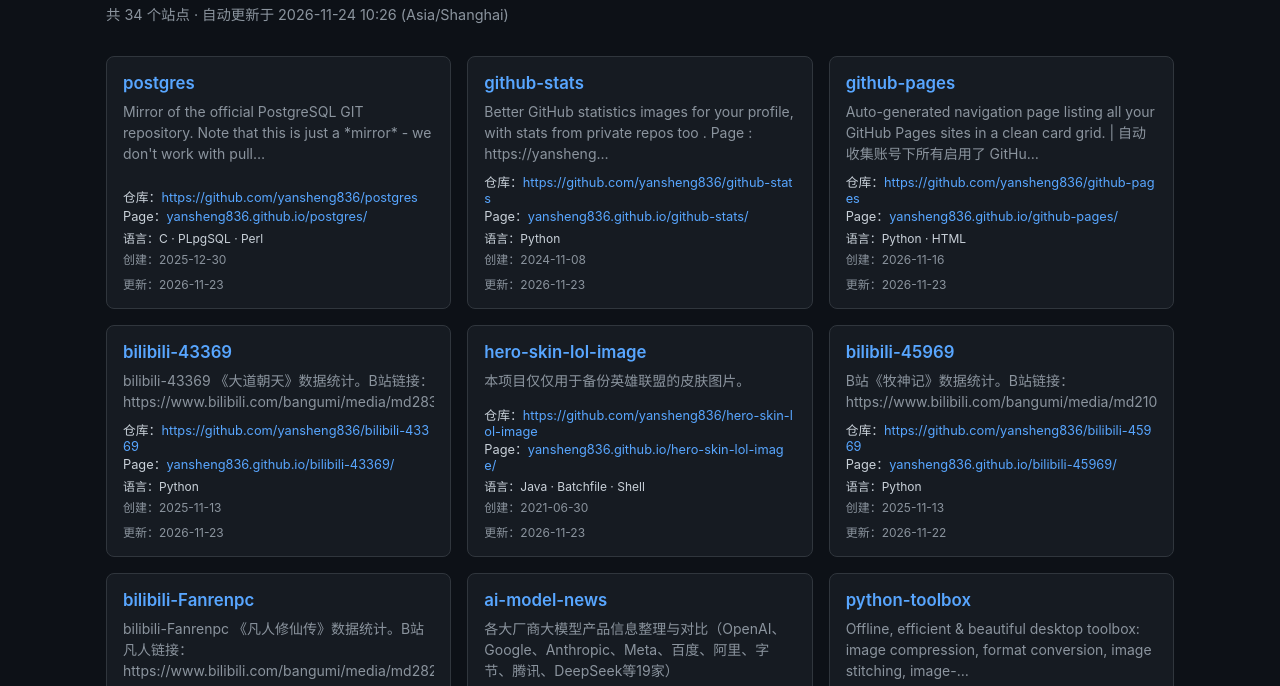
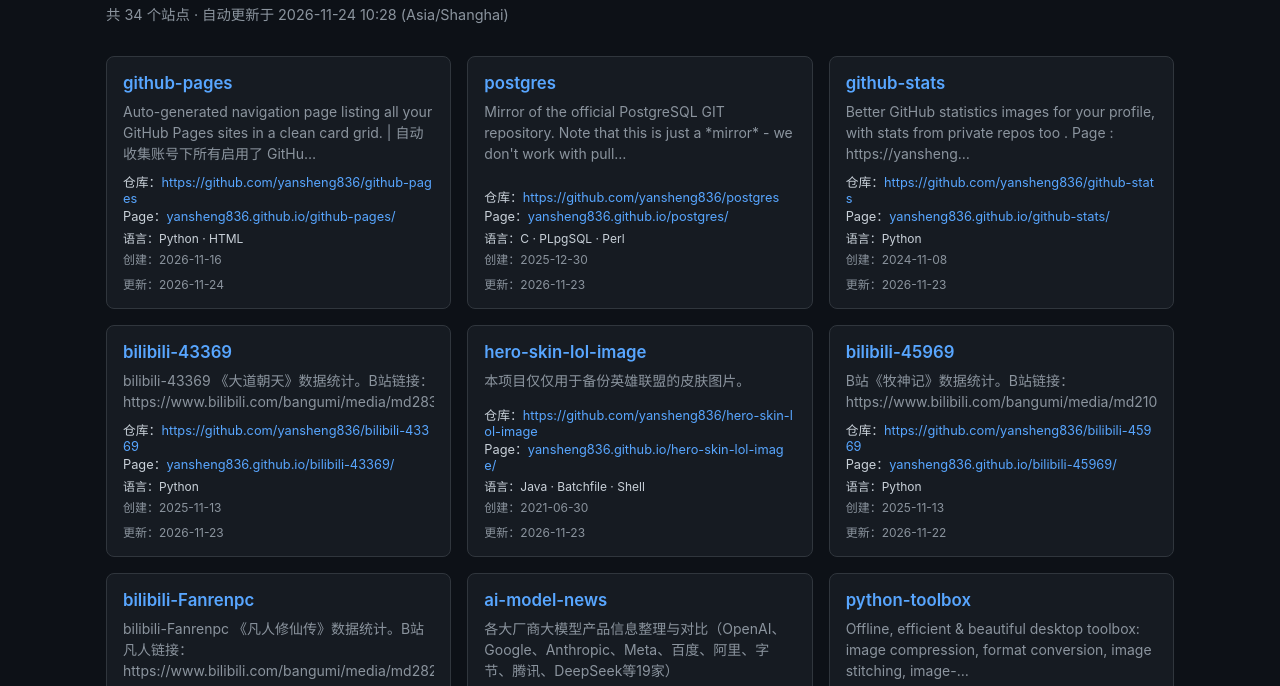
Before and after one commit to yansheng836/github-pages, a plain HTML site: page index.html in a window 1280 px wide. Shown: the part 68-754 px from the top of the page. Drawn offline with Linux system fonts and the light colour scheme.

Commit message:
chore: 自动更新 Pages 导航

```diff
--- a/index.html
+++ b/index.html
@@ -33,10 +33,19 @@ footer { max-width:1100px; margin:0 auto; padding:1rem; color:var(--muted); font
 <body>
 <header>
   <h1>yansheng836 的 GitHub Pages 导航</h1>
-  <div class="meta">共 34 个站点 · 自动更新于 2026-11-24 10:26 (Asia/Shanghai)</div>
+  <div class="meta">共 34 个站点 · 自动更新于 2026-11-24 10:28 (Asia/Shanghai)</div>
 </header>
 <main>
 <div class="grid">
+    <div class="card">
+      <a class="name" href="https://yansheng836.github.io/github-pages/" target="_blank" rel="noopener">github-pages</a>
+      <div class="desc">Auto-generated navigation page listing all your GitHub Pages sites in a clean card grid. | 自动收集账号下所有启用了 GitHu…</div>
+      <div class="pages">仓库：<a href="https://github.com/yansheng836/github-pages" target="_blank" rel="noopener">https://github.com/yansheng836/github-pages</a></div>
+      <div class="pages-url">Page：<a href="https://yansheng836.github.io/github-pages/" target="_blank" rel="noopener">yansheng836.github.io/github-pages/</a></div>
+      <div class="langs">语言：Python · HTML</div>
+      <div class="created">创建：2026-11-16</div>
+      <div class="updated">更新：2026-11-24</div>
+    </div>
     <div class="card">
       <a class="name" href="https://yansheng836.github.io/postgres/" target="_blank" rel="noopener">postgres</a>
       <div class="desc">Mirror of the official PostgreSQL GIT repository. Note that this is just a *mirror* - we don&#x27;t work with pull…</div>
@@ -53,15 +62,6 @@ footer { max-width:1100px; margin:0 auto; padding:1rem; color:var(--muted); font
       <div class="pages-url">Page：<a href="https://yansheng836.github.io/github-stats/" target="_blank" rel="noopener">yansheng836.github.io/github-stats/</a></div>
       <div class="langs">语言：Python</div>
       <div class="created">创建：2024-11-08</div>
-      <div class="updated">更新：2026-11-23</div>
-    </div>
-    <div class="card">
-      <a class="name" href="https://yansheng836.github.io/github-pages/" target="_blank" rel="noopener">github-pages</a>
-      <div class="desc">Auto-generated navigation page listing all your GitHub Pages sites in a clean card grid. | 自动收集账号下所有启用了 GitHu…</div>
-      <div class="pages">仓库：<a href="https://github.com/yansheng836/github-pages" target="_blank" rel="noopener">https://github.com/yansheng836/github-pages</a></div>
-      <div class="pages-url">Page：<a href="https://yansheng836.github.io/github-pages/" target="_blank" rel="noopener">yansheng836.github.io/github-pages/</a></div>
-      <div class="langs">语言：Python · HTML</div>
-      <div class="created">创建：2026-11-16</div>
       <div class="updated">更新：2026-11-23</div>
     </div>
     <div class="card">
```
